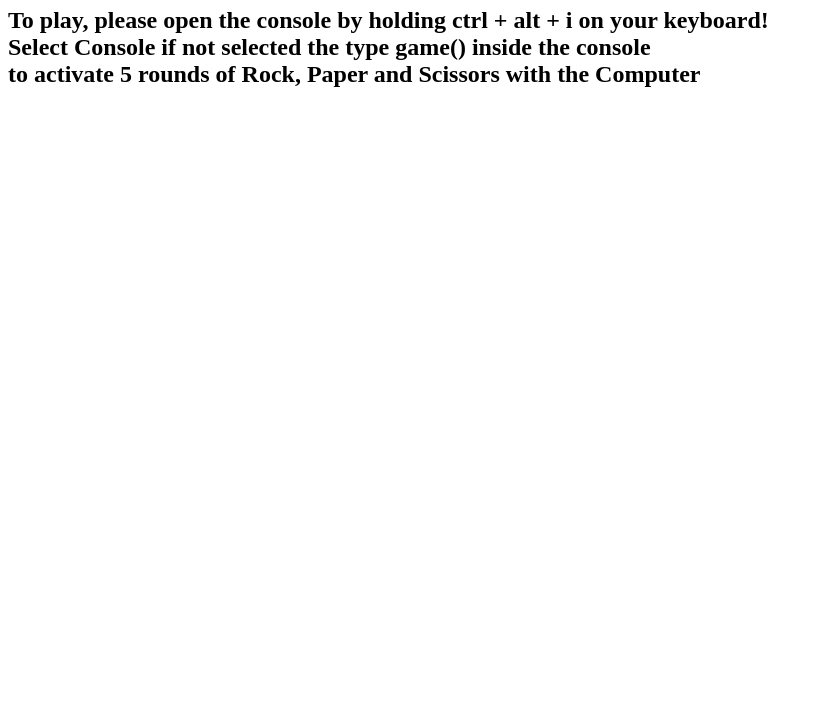
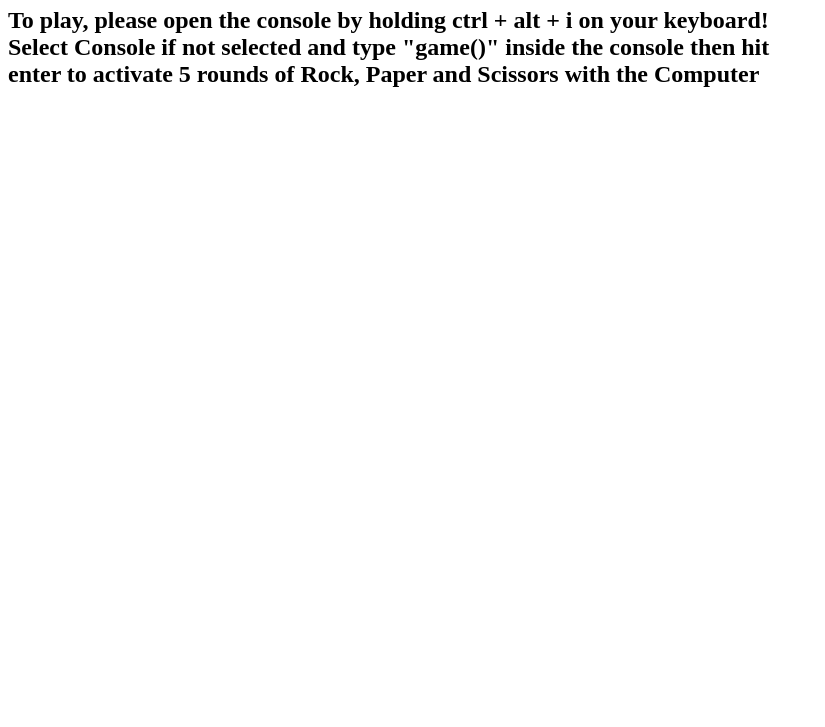
Before and after one commit to aceygram/rock-paper-scissors, a plain HTML site: page index.html in a window 1280 px wide. Shown: the part 73-800 px from the top of the page, without its empty margins (0-825 px from the left). Drawn offline with Linux system fonts and the light colour scheme.

Commit message:
made the instructions more readable and interactive to play the game

```diff
--- a/index.html
+++ b/index.html
@@ -8,7 +8,7 @@
 </head>
 <body>
     <h1>Welcome to the Game of Rock, Paper and Scissors.</h1>
-    <h2>To play, please open the console by holding ctrl + alt + i on your keyboard! <br> Select Console if not selected the type game() inside the console <br> to activate 5 rounds of Rock, Paper and Scissors with the Computer</h2>
+    <h2>To play, please open the console by holding ctrl + alt + i on your keyboard! <br> Select Console if not selected and type "game()" inside the console then hit <br> enter to activate 5 rounds of Rock, Paper and Scissors with the Computer</h2>
 
     <ul class="people"></ul>
 
```
